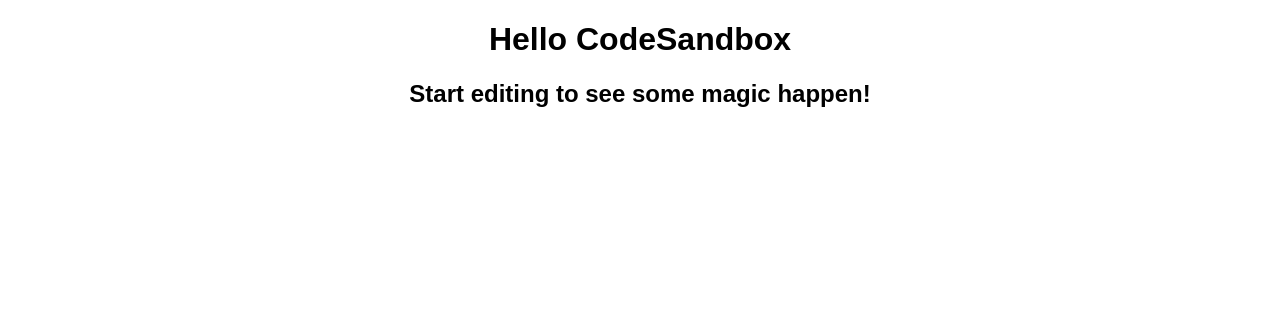
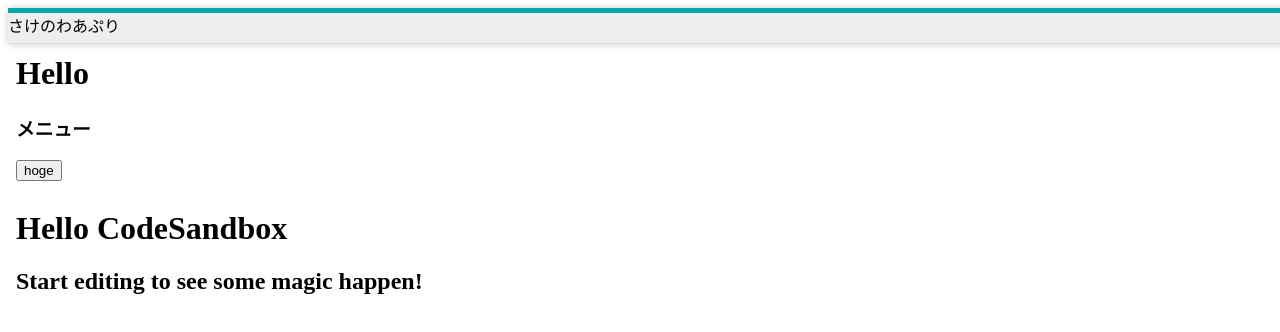
Before and after one commit to snoopyuki/sakeAPP, a React (Create React App) app: page / in a window 1280 px wide. Shown: the top 332 px of the page. Built offline with nearby package versions, Linux system fonts and the light colour scheme.

Commit message:
一旦保存

```diff
--- a/public/index.html
+++ b/public/index.html
@@ -1,16 +1,18 @@
 <!DOCTYPE html>
 <html lang="en">
-
   <head>
-	<meta charset="utf-8">
-	<meta name="viewport" content="width=device-width, initial-scale=1, shrink-to-fit=no">
-	<meta name="theme-color" content="#000000">
+    <meta charset="utf-8" />
+    <meta
+      name="viewport"
+      content="width=device-width, initial-scale=1, shrink-to-fit=no"
+    />
+    <meta name="theme-color" content="#000000" />
     <!--
       manifest.json provides metadata used when your web app is added to the
       homescreen on Android. See https://developers.google.com/web/fundamentals/engage-and-retain/web-app-manifest/
     -->
-	<link rel="manifest" href="%PUBLIC_URL%/manifest.json">
-	<link rel="shortcut icon" href="%PUBLIC_URL%/favicon.ico">
+    <link rel="manifest" href="%PUBLIC_URL%/manifest.json" />
+    <link rel="shortcut icon" href="%PUBLIC_URL%/favicon.ico" />
     <!--
       Notice the use of %PUBLIC_URL% in the tags above.
       It will be replaced with the URL of the `public` folder during the build.
@@ -20,7 +22,7 @@
       work correctly both with client-side routing and a non-root public URL.
       Learn how to configure a non-root public URL by running `npm run build`.
     -->
-	<title>React App</title>
+    <title>sakeApp</title>
   </head>
 
   <body>
@@ -39,5 +41,4 @@
       To create a production bundle, use `npm run build` or `yarn build`.
     -->
   </body>
-
 </html>
--- a/src/App.tsx
+++ b/src/App.tsx
@@ -1,10 +1,29 @@
+import React from "react";
+import Box from "@mui/material/Box";
+
+import Menu from "./components/menu";
+import { Header } from "./components/header";
 import "./styles.css";
 
-export default function App() {
+export const App = () => {
   return (
-    <div className="App">
-      <h1>Hello CodeSandbox</h1>
-      <h2>Start editing to see some magic happen!</h2>
-    </div>
+    <>
+      <Box component="span" m={5}>
+        <Header>さけのわあぷり</Header>
+      </Box>
+      <Box component="span" display="flex" m={1}>
+        <div>
+          <h1>Hello</h1>
+          <h3>メニュー</h3>
+          <Menu />
+        </div>
+      </Box>
+      <Box component="span" display="flex" m={1}>
+        <div>
+          <h1>Hello CodeSandbox</h1>
+          <h2>Start editing to see some magic happen!</h2>
+        </div>
+      </Box>
+    </>
   );
-}
+};
--- /dev/null
+++ b/src/components/header.tsx
@@ -0,0 +1,37 @@
+//import AppBar from "@mui/material/AppBar";
+
+const headerStyle = {
+  position: "absolute",
+  content: "",
+  width: "100%",
+  height: "30px",
+  background: "#EEE",
+  borderTopColor: "#0AA",
+  borderTopStyle: "solid",
+  borderTopWidth: "5px",
+  // boxShadow: "none",
+  // boxSizing: "border-box",
+  //  left: "auto !important",
+  borderBottom: "1px #ddd solid",
+  // position: "relative !important",
+  // borderTop: "5px solid #ffe100",
+
+  // width: "100%",
+  // zIndex: "99",
+  // background: "#fff",
+  // fontSize: "16px",
+
+  // display: "block",
+  // margin: "0",
+  // padding: "0",
+  // border: "0",
+  // outline: "0"
+
+  boxShadow: "0 0 8px rgb(0 0 0 / 20%)"
+  // boxSizing: "border-box",
+  // lineHeight: "1"
+};
+
+export const Header = (props) => {
+  return <header style={headerStyle}>{props.children}</header>;
+};
--- /dev/null
+++ b/src/components/menu.tsx
@@ -0,0 +1,17 @@
+import React, { useState } from "react";
+import Drawer from "@material-ui/core/Drawer";
+
+export default function Menu() {
+  const [open, setopen] = useState(false);
+  const toggleOpen = () => {
+    setopen(!open);
+  };
+  return (
+    <>
+      <button onClick={toggleOpen}>hoge</button>
+      <Drawer anchor="left" open={open} onClose={toggleOpen}>
+        <p>hello</p>
+      </Drawer>
+    </>
+  );
+}
--- a/src/index.tsx
+++ b/src/index.tsx
@@ -1,6 +1,5 @@
 import { render } from "react-dom";
-
-import App from "./App";
+import { App } from "./App";
 
 const rootElement = document.getElementById("root");
 render(<App />, rootElement);
```
Also changed, not shown: package.json (+13 -4 lines). Lines whose indentation alone changed are shown as unchanged.
